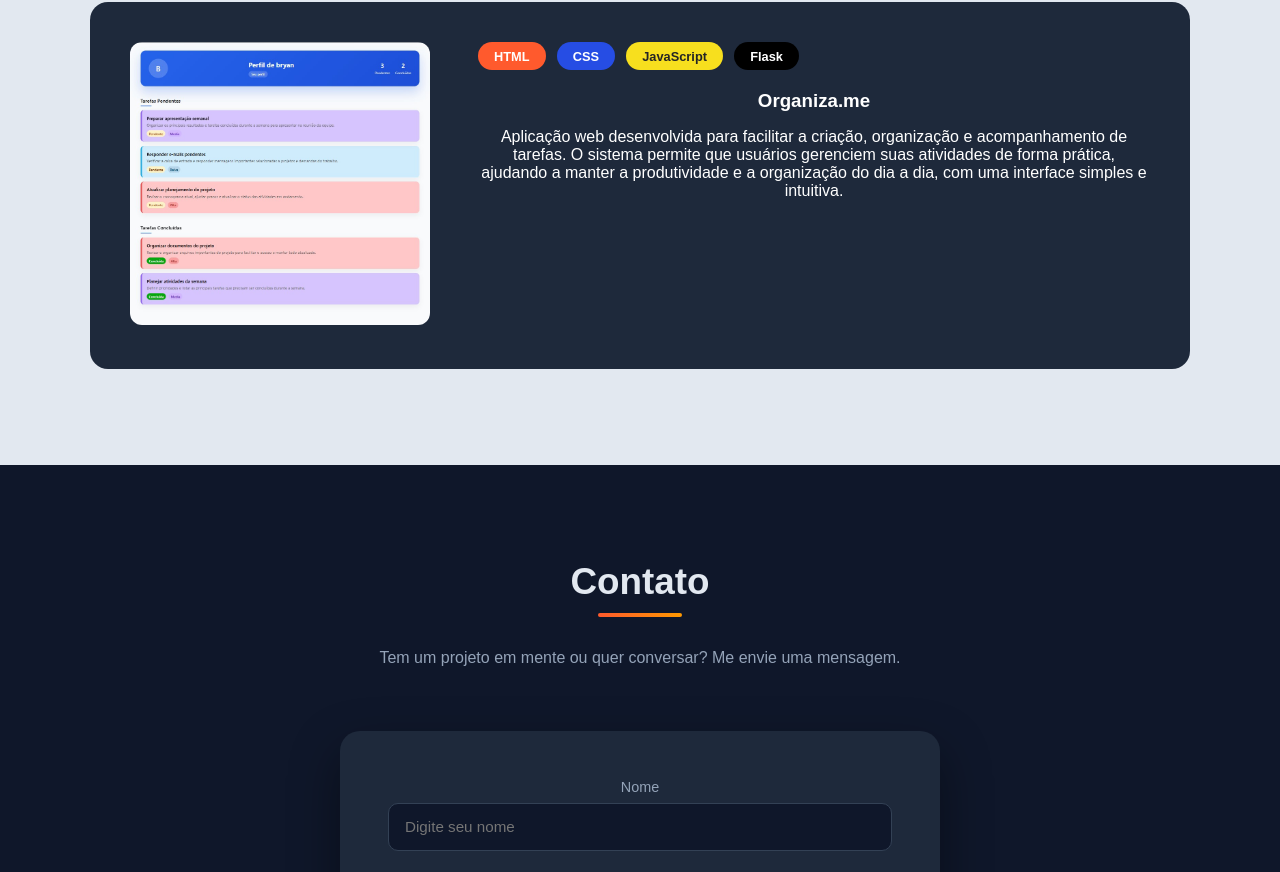
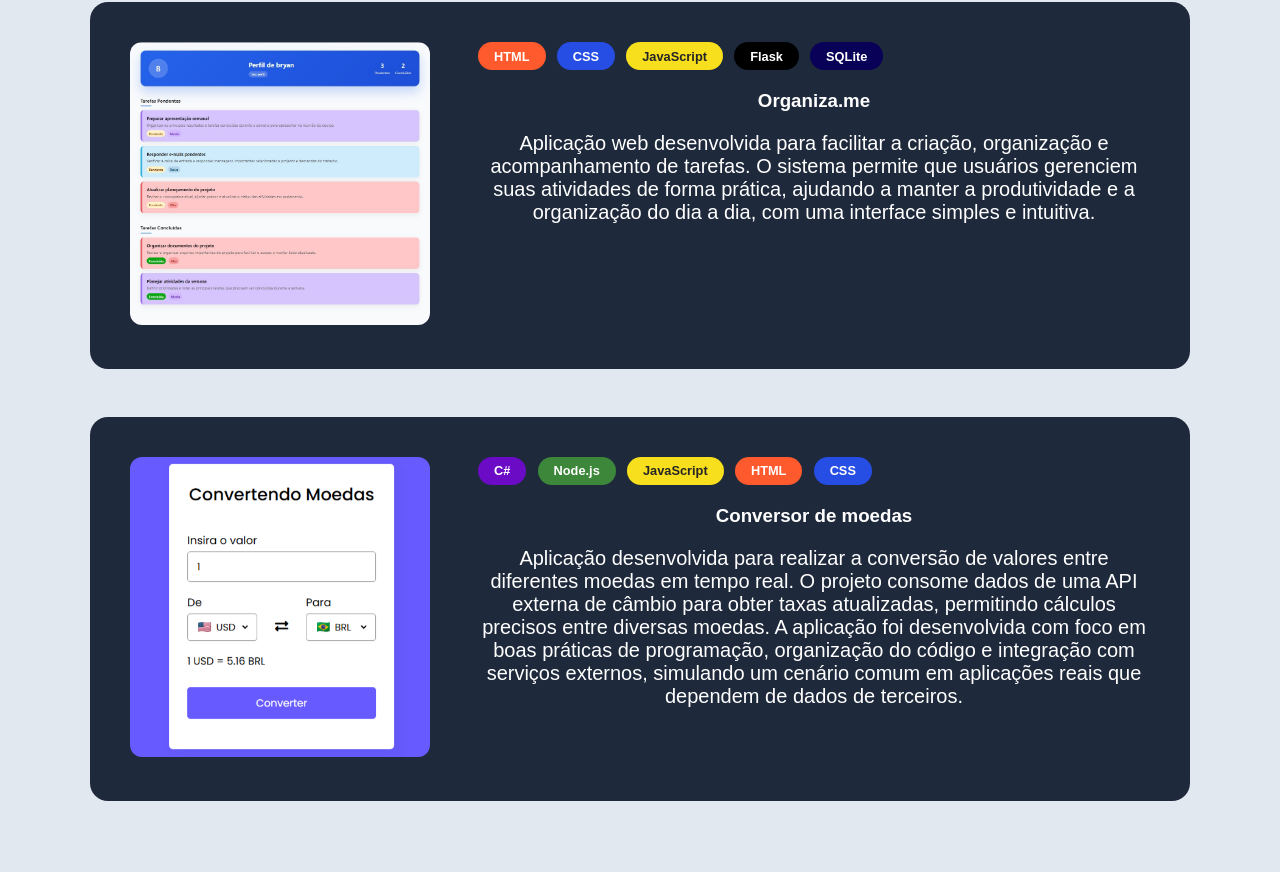
Before and after one commit to L4udrup/L4udrup.github.io, a plain HTML site: page index.html in a window 1280 px wide. Shown: the part 1920-2792 px from the top of the page. Drawn offline with Linux system fonts and the light colour scheme.

Commit message:
adicionando novo projeto e botão de download do curriculo

```diff
--- a/index.html
+++ b/index.html
@@ -38,9 +38,11 @@
                     <li class="item-menu">
                         <a class="link-item" href="#contato">Contato</a>
                     </li>
-                    <!--<li class="item-menu">
-                        <a class="link-item" href="#">Currículo</a>
-                    </li>-->
+                    <li class="item-menu">
+                        <a class="link-item" href="assets/Curriculo-Bryan-Almeida.pdf" download>
+                            Currículo
+                        </a>
+                    </li>
                 </ul>
 
             </div>
@@ -134,6 +136,7 @@
                         <h4>Back-end</h4>
                         <div class="skills-grid">
                             <span class="python">Python</span>
+                            <span class="cs">C#</span>
                             <span class="nodejs">Node.js</span>
                             <span class="flask">Flask</span>
                         </div>
@@ -143,7 +146,7 @@
                         <h4>Banco de Dados</h4>
                         <div class="skills-grid">
                             <span class="sql">SQL</span>
-                            <span class="nodejs">SQLite</span>
+                            <span class="sqlite">SQLite</span>
                         </div>
                     </div>
 
@@ -183,38 +186,48 @@
                         <span class="tag css">CSS</span>
                         <span class="tag javascript">JavaScript</span>
                         <span class="tag flask">Flask</span>
+                        <span class="tag sqlite">SQLite</span>
                     </div>
 
                     <h3>Organiza.me</h3>
 
-                    <p>
+                    <p style="font-size: 20px;">
                         Aplicação web desenvolvida para facilitar a criação, organização e acompanhamento de tarefas.
                         O sistema permite que usuários gerenciem suas atividades de forma prática,
-                        ajudando a manter a produtividade e a organização do dia a dia, com uma interface simples e intuitiva.
+                        ajudando a manter a produtividade e a organização do dia a dia, com uma interface simples e
+                        intuitiva.
                     </p>
                 </div>
             </a>
 
-            <!--<a href="https://github.com/L4udrup" target="_blank" class="projeto-card">
+            <a href="https://github.com/L4udrup/Conversor-de-moedas" target="_blank" class="projeto-card">
                 <div class="projeto-imagem">
-                    <img src="images/laptop light.jpg" alt="Projeto 2">
+                    <img src="images/Conversor-de-moedas.png" alt="Projeto 2">
                 </div>
 
                 <div class="projeto-info">
                     <div class="projeto-tags">
-                        <span class="tag aws">AWS</span>
+                        <span class="tag cs">C#</span>
                         <span class="tag nodejs">Node.js</span>
-                        <span class="tag sql">SQL</span>
+                        <span class="tag javascript">JavaScript</span>
+                        <span class="tag html">HTML</span>
+                        <span class="tag css">CSS</span>
                     </div>
 
-                    <h3>Projeto 2</h3>
+                    <h3>Conversor de moedas</h3>
 
-                    <p>
-                        Projeto focado em backend e integração com banco de dados.
+                    <p style="font-size: 20px;">
+                        Aplicação desenvolvida para realizar a conversão de valores entre diferentes moedas em tempo
+                        real.
+                        O projeto consome dados de uma API externa de câmbio para obter taxas atualizadas,
+                        permitindo cálculos precisos entre diversas moedas. A aplicação foi desenvolvida com foco em
+                        boas práticas de programação,
+                        organização do código e integração com serviços externos, simulando um cenário comum em
+                        aplicações reais que dependem de dados de terceiros.
                     </p>
                 </div>
             </a>
-            <a href="https://github.com/L4udrup" target="_blank" class="projeto-card">
+            <!--<a href="https://github.com/L4udrup" target="_blank" class="projeto-card">
                 <div class="projeto-imagem">
                     <img src="images/laptop dark.jpg" alt="Projeto 1">
                 </div>
--- a/style.css
+++ b/style.css
@@ -489,6 +489,16 @@ section {
 
 .flask {
     background: #000;
+    color: white;
+}
+
+.cs {
+    background: #6b0bc5;
+    color: white;
+}
+
+.sqlite {
+    background: #090058;
     color: white;
 }
 
```
Also changed, not shown: images/Conversor-de-moedas.png (added), 1 other file.
